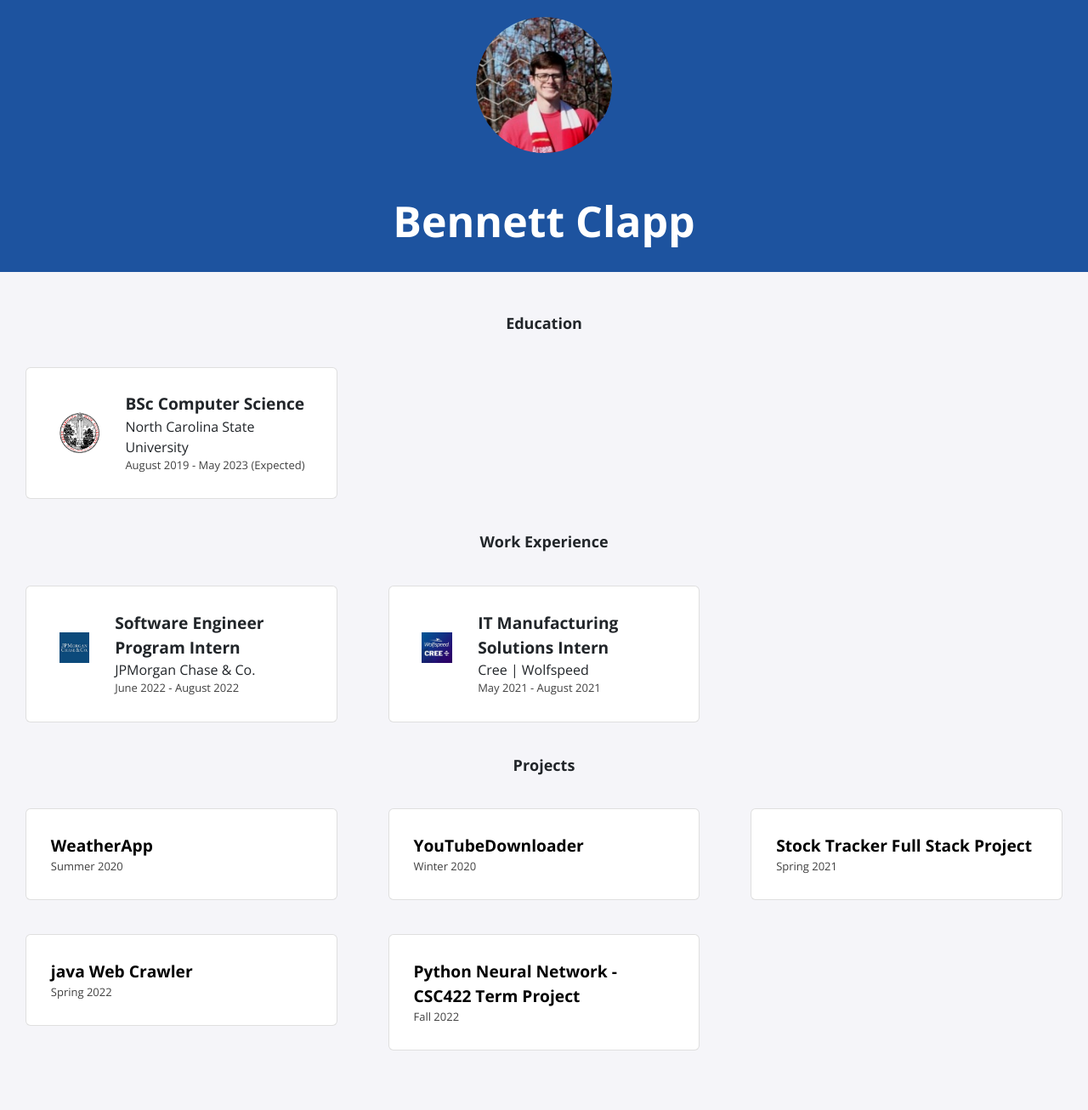
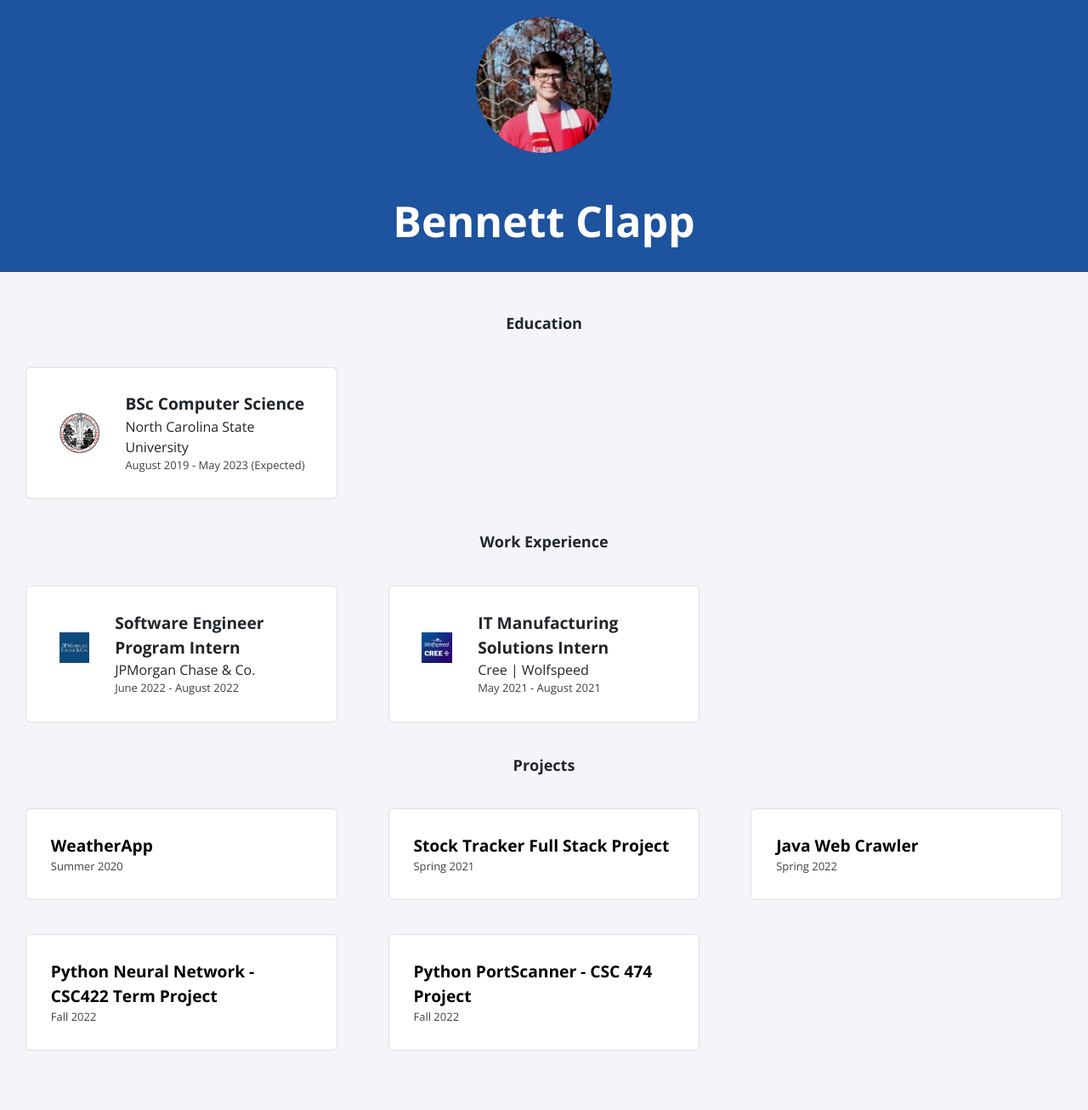
Before and after one commit to Beclapp/Beclapp.github.io, a Jekyll site: the page built from index.html, in a window 1280 px wide. Shown: the whole page at 85% size. Built offline with Jekyll 4.4.1, drawn with Linux system fonts in a browser that asks for light colours; nearby versions of some CDN libraries.

Commit message:
Update projects.yml

```diff
--- a/_data/projects.yml
+++ b/_data/projects.yml
@@ -1,19 +1,19 @@
 - title: WeatherApp
   date: Summer 2020
   page-name: weatherapp
-
-- title: YouTubeDownloader
-  date: Winter 2020
-  page-name: youtubedownloader
 
 - title: Stock Tracker Full Stack Project
   date: Spring 2021
   page-name: stocktrackerfullstack
 
-- title: java Web Crawler
+- title: Java Web Crawler
   date: Spring 2022
   page-name: javawebcrawler
 
 - title: Python Neural Network - CSC422 Term Project
   date: Fall 2022
   page-name: neuralnetworkpython
+
+- title: Python PortScanner - CSC 474 Project
+  date: Fall 2022
+  page-name: pythonportscanner
```
